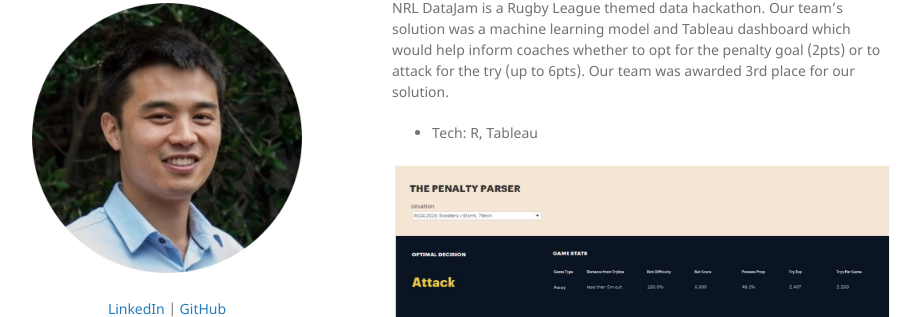
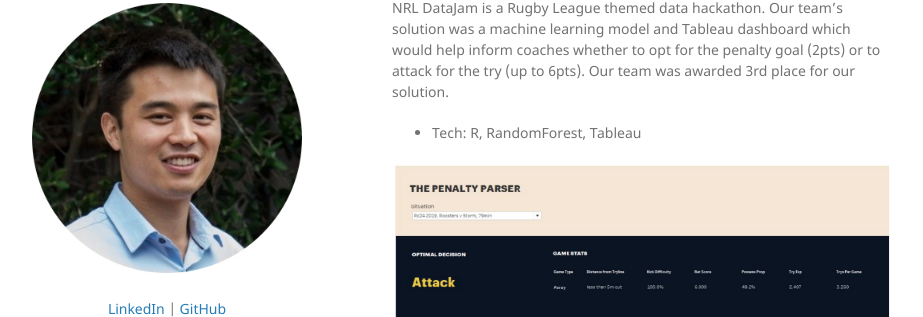
Before and after one commit to martycheung/martycheung.github.io, a Jekyll site: the page built from index.md, in a window 1280 px wide and 900 px high, scrolled down 555 px. Shown: the part 137-454 px from the top of the window, without its empty margins (178-1101 px from the left). Built offline with Jekyll 4.4.1, drawn with Linux system fonts in a browser that asks for light colours; our own code applies the rules of GitHub Pages for plain Markdown files.

Commit message:
Update index.md

```diff
--- a/index.md
+++ b/index.md
@@ -16,7 +16,7 @@ A real-time facial emotion recognition app which uses your laptop's camera feed
 
 NRL DataJam is a Rugby League themed data hackathon. Our team's solution was a machine learning model and Tableau dashboard which would help inform coaches whether to opt for the penalty goal (2pts) or to attack for the try (up to 6pts). Our team was awarded 3rd place for our solution.
 
-- Tech: R, Tableau
+- Tech: R, RandomForest, Tableau
 
 <center><img src="images/datajam_tableau.png?raw=true"/></center>
 
```
